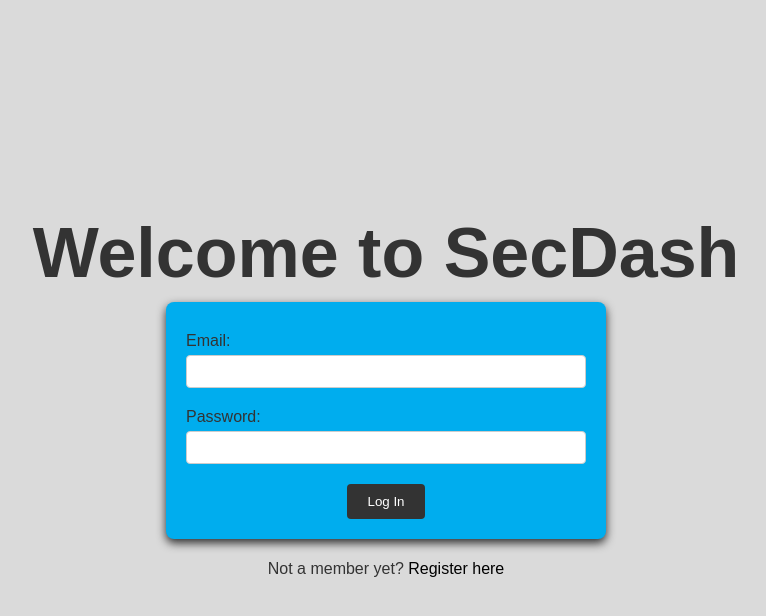
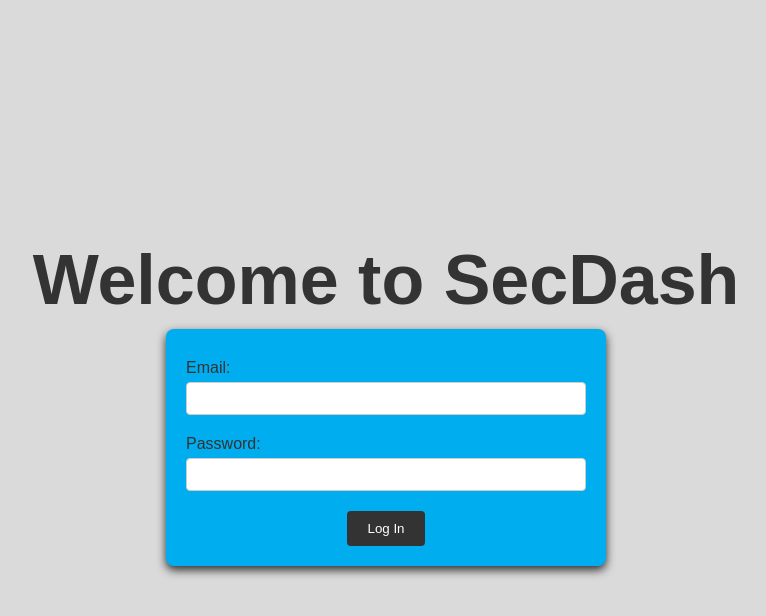
Before and after one commit to sechabro/secdash, a FastAPI app: page / in a window 1280 px wide. Shown: the top 616 px of the page, without its empty margins (254-1020 px from the left). Run offline with FastAPI, Linux system fonts and the light colour scheme; parts of the project's set-up code (start-up, migrations or seed data) failed here and were passed over.

Commit message:
shutting off reg link on home

```diff
--- a/templates/home.html
+++ b/templates/home.html
@@ -193,8 +193,8 @@
         <button id="login-button" type="submit">Log In</button>
     </form>
 
-    <!-- Registration Link -->
-    <p>Not a member yet? <a href="#" id="register-link">Register here</a></p>
+    <!-- Registration Link. Turn back on after frontend character checks are complete. -->
+    <!--<p>Not a member yet? <a href="#" id="register-link">Register here</a></p>-->
 
     <!-- Registration Modal -->
     <div id="register-modal" class="modal">
```
